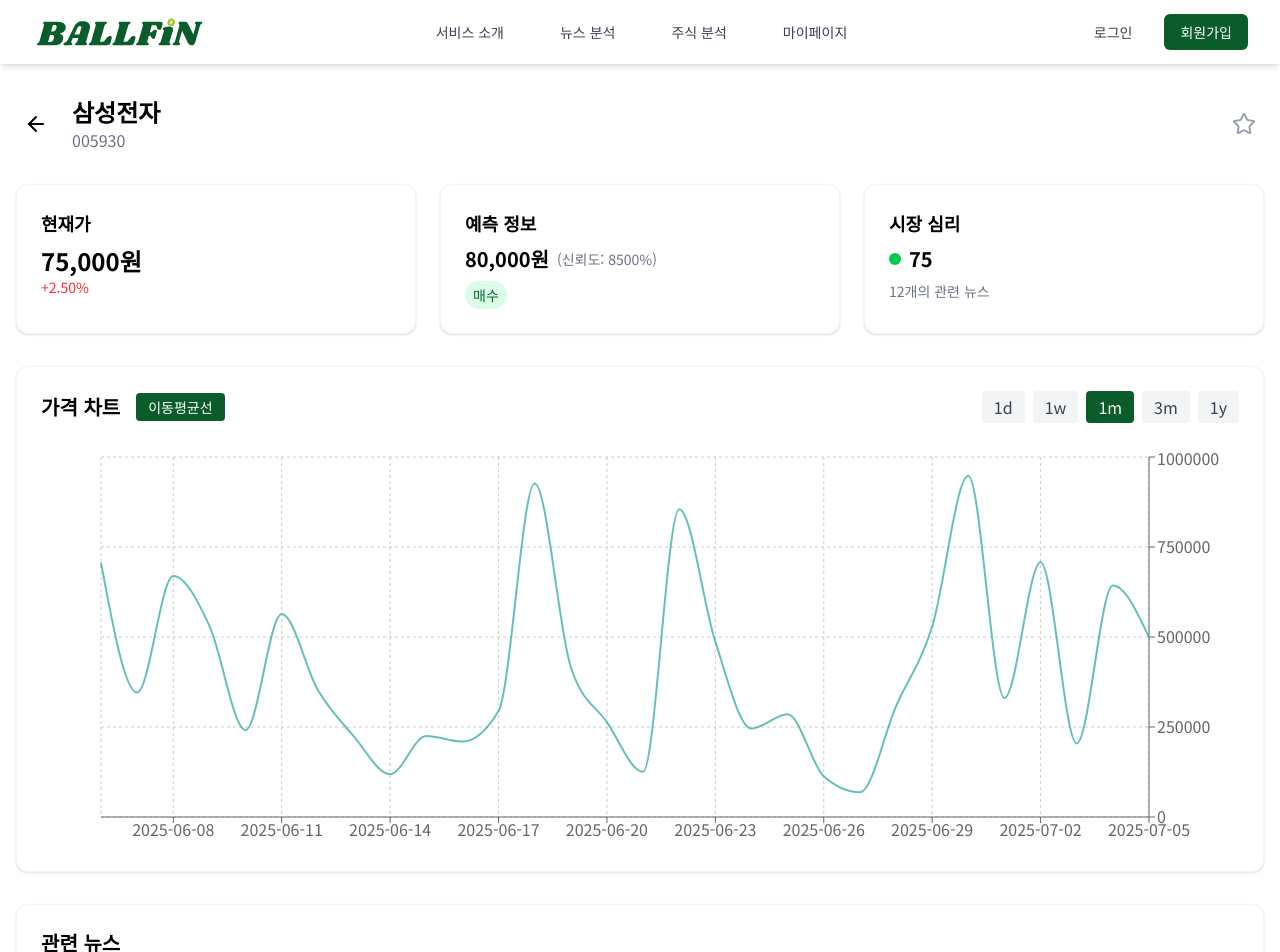
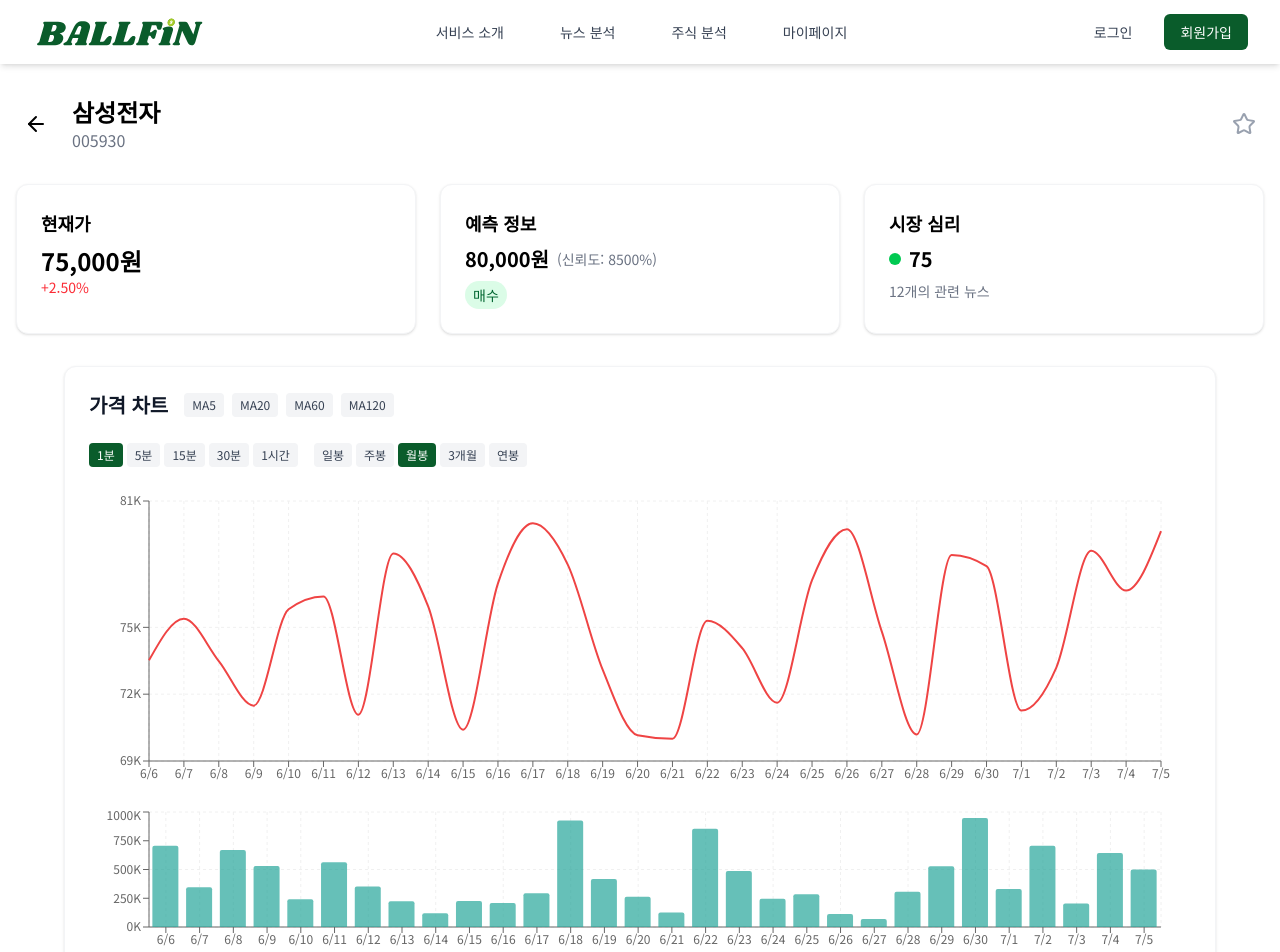
Before and after one commit to BALLFiN/BALLFiN-FE, a React (Vite) app: page /stock/1 in a window 1280 px wide. Shown: the top 952 px of the page. Built offline with nearby package versions, Linux system fonts and the light colour scheme; a web font is replaced by a local one.

Commit message:
🎨: 주식 차트 리차트로 세부 구현

```diff
--- a/src/components/stockDetail/StockChart.tsx
+++ b/src/components/stockDetail/StockChart.tsx
@@ -6,8 +6,9 @@ import {
   CartesianGrid,
   Tooltip,
   ResponsiveContainer,
-  ReferenceLine,
-} from 'recharts';
+  Bar,
+  BarChart,
+} from "recharts";
 
 interface HistoricalData {
   date: string;
@@ -18,113 +19,404 @@ interface HistoricalData {
   volume: number;
   ma5?: number;
   ma20?: number;
+  ma60?: number;
+  ma120?: number;
+}
+
+interface StockDetail {
+  id: number;
+  name: string;
+  code: string;
+  price: number;
+  change: number;
+  score: number;
+  sentiment: "positive" | "negative" | "neutral";
+  newsCount: number;
+  prediction: {
+    targetPrice: number;
+    confidence: number;
+    recommendation: "buy" | "sell" | "hold";
+  };
 }
 
 interface StockChartProps {
   data: HistoricalData[];
-  showMA: boolean;
-  timeRange: '1d' | '1w' | '1m' | '3m' | '1y';
-  onTimeRangeChange: (range: '1d' | '1w' | '1m' | '3m' | '1y') => void;
-  onToggleMA: () => void;
+  showMA: {
+    ma5: boolean;
+    ma20: boolean;
+    ma60: boolean;
+    ma120: boolean;
+  };
+  timeRange:
+    | "1m"
+    | "5m"
+    | "15m"
+    | "30m"
+    | "1h"
+    | "1d"
+    | "1w"
+    | "1m"
+    | "3m"
+    | "1y";
+  onTimeRangeChange: (
+    range: "1m" | "5m" | "15m" | "30m" | "1h" | "1d" | "1w" | "1m" | "3m" | "1y"
+  ) => void;
+  onToggleMA: (maType: "ma5" | "ma20" | "ma60" | "ma120") => void;
 }
 
 const CustomTooltip = ({ active, payload, label }: any) => {
   if (active && payload && payload.length) {
+    const data = payload[0].payload;
     return (
       <div className="bg-white p-4 border border-gray-200 rounded-lg shadow-lg">
-        <p className="font-semibold">{label}</p>
-        <p className="text-red-500">시가: {payload[0].payload.open.toLocaleString()}원</p>
-        <p className="text-red-500">고가: {payload[0].payload.high.toLocaleString()}원</p>
-        <p className="text-blue-500">저가: {payload[0].payload.low.toLocaleString()}원</p>
-        <p className="text-gray-700">종가: {payload[0].payload.close.toLocaleString()}원</p>
-        <p className="text-gray-500">거래량: {payload[0].payload.volume.toLocaleString()}</p>
-        {payload[0].payload.ma5 && (
-          <>
-            <p className="text-purple-500">MA5: {payload[0].payload.ma5.toLocaleString()}원</p>
-            <p className="text-green-500">MA20: {payload[0].payload.ma20.toLocaleString()}원</p>
-          </>
+        <p className="font-semibold text-gray-900">{label}</p>
+        <div className="space-y-1 mt-2">
+          <p className="text-sm">
+            <span className="text-gray-600">시가:</span>
+            <span className="ml-2 font-medium">
+              {data.open?.toLocaleString()}원
+            </span>
+          </p>
+          <p className="text-sm">
+            <span className="text-gray-600">고가:</span>
+            <span className="ml-2 font-medium text-red-500">
+              {data.high?.toLocaleString()}원
+            </span>
+          </p>
+          <p className="text-sm">
+            <span className="text-gray-600">저가:</span>
+            <span className="ml-2 font-medium text-blue-500">
+              {data.low?.toLocaleString()}원
+            </span>
+          </p>
+          <p className="text-sm">
+            <span className="text-gray-600">종가:</span>
+            <span className="ml-2 font-medium">
+              {data.close?.toLocaleString()}원
+            </span>
+          </p>
+          <p className="text-sm">
+            <span className="text-gray-600">거래량:</span>
+            <span className="ml-2 font-medium">
+              {data.volume?.toLocaleString()}
+            </span>
+          </p>
+          {data.ma5 && (
+            <div className="border-t pt-2 mt-2">
+              <p className="text-sm">
+                <span className="text-gray-600">MA5:</span>
+                <span className="ml-2 font-medium text-purple-500">
+                  {data.ma5?.toLocaleString()}원
+                </span>
+              </p>
+              <p className="text-sm">
+                <span className="text-gray-600">MA20:</span>
+                <span className="ml-2 font-medium text-green-500">
+                  {data.ma20?.toLocaleString()}원
+                </span>
+              </p>
+              <p className="text-sm">
+                <span className="text-gray-600">MA60:</span>
+                <span className="ml-2 font-medium text-orange-500">
+                  {data.ma60?.toLocaleString()}원
+                </span>
+              </p>
+              <p className="text-sm">
+                <span className="text-gray-600">MA120:</span>
+                <span className="ml-2 font-medium text-blue-500">
+                  {data.ma120?.toLocaleString()}원
+                </span>
+              </p>
+            </div>
           )}
+        </div>
       </div>
     );
   }
   return null;
 };
 
-export default function StockChart({ data, showMA, timeRange, onTimeRangeChange, onToggleMA }: StockChartProps) {
+// 주가 차트 컴포넌트 (꺾은선)
+const PriceChart = ({
+  data,
+  showMA,
+}: {
+  data: HistoricalData[];
+  showMA: { ma5: boolean; ma20: boolean; ma60: boolean; ma120: boolean };
+}) => {
   return (
-    <div className="bg-white rounded-xl shadow-sm border border-gray-100 p-6 mb-8">
+    <div className="h-[300px] mb-4">
+      <ResponsiveContainer width="100%" height="100%">
+        <ComposedChart
+          data={data}
+          margin={{ top: 10, right: 30, left: 0, bottom: 0 }}
+        >
+          <CartesianGrid strokeDasharray="3 3" stroke="#f0f0f0" />
+          <XAxis
+            dataKey="date"
+            tick={{ fontSize: 12 }}
+            tickFormatter={(value) => {
+              const date = new Date(value);
+              return `${date.getMonth() + 1}/${date.getDate()}`;
+            }}
+          />
+          <YAxis
+            domain={["dataMin - 1000", "dataMax + 1000"]}
+            tick={{ fontSize: 12 }}
+            tickFormatter={(value) => `${(value / 1000).toFixed(0)}K`}
+          />
+          <Tooltip content={<CustomTooltip />} />
+
+          {/* 주가 꺾은선 (빨간색) */}
+          <Line
+            type="monotone"
+            dataKey="close"
+            stroke="#ef4444"
+            strokeWidth={2}
+            dot={false}
+            name="주가"
+          />
+
+          {/* 이동평균선들 */}
+          {showMA.ma5 && (
+            <Line
+              type="monotone"
+              dataKey="ma5"
+              stroke="#8b5cf6"
+              dot={false}
+              strokeWidth={1.5}
+              name="MA5"
+            />
+          )}
+          {showMA.ma20 && (
+            <Line
+              type="monotone"
+              dataKey="ma20"
+              stroke="#22c55e"
+              dot={false}
+              strokeWidth={1.5}
+              name="MA20"
+            />
+          )}
+          {showMA.ma60 && (
+            <Line
+              type="monotone"
+              dataKey="ma60"
+              stroke="#f97316"
+              dot={false}
+              strokeWidth={1.5}
+              name="MA60"
+            />
+          )}
+          {showMA.ma120 && (
+            <Line
+              type="monotone"
+              dataKey="ma120"
+              stroke="#3b82f6"
+              dot={false}
+              strokeWidth={1.5}
+              name="MA120"
+            />
+          )}
+        </ComposedChart>
+      </ResponsiveContainer>
+    </div>
+  );
+};
+
+// 거래량 차트 컴포넌트
+const VolumeChart = ({ data }: { data: HistoricalData[] }) => {
+  return (
+    <div className="h-[150px]">
+      <ResponsiveContainer width="100%" height="100%">
+        <BarChart
+          data={data}
+          margin={{ top: 5, right: 30, left: 0, bottom: 0 }}
+        >
+          <CartesianGrid strokeDasharray="3 3" stroke="#f0f0f0" />
+          <XAxis
+            dataKey="date"
+            tick={{ fontSize: 12 }}
+            tickFormatter={(value) => {
+              const date = new Date(value);
+              return `${date.getMonth() + 1}/${date.getDate()}`;
+            }}
+          />
+          <YAxis
+            tick={{ fontSize: 12 }}
+            tickFormatter={(value) => `${(value / 1000).toFixed(0)}K`}
+          />
+          <Tooltip
+            content={({ active, payload, label }) => {
+              if (active && payload && payload.length) {
+                return (
+                  <div className="bg-white p-2 border border-gray-200 rounded shadow">
+                    <p className="text-sm font-medium">{label}</p>
+                    <p className="text-sm text-gray-600">
+                      거래량: {payload[0].value?.toLocaleString()}
+                    </p>
+                  </div>
+                );
+              }
+              return null;
+            }}
+          />
+          <Bar
+            dataKey="volume"
+            fill="#26a69a"
+            opacity={0.7}
+            radius={[2, 2, 0, 0]}
+          />
+        </BarChart>
+      </ResponsiveContainer>
+    </div>
+  );
+};
+
+export default function StockChart({
+  data,
+  showMA,
+  timeRange,
+  onTimeRangeChange,
+  onToggleMA,
+}: StockChartProps) {
+  return (
+    <div className="bg-white rounded-xl shadow-sm border border-gray-100 p-6 mb-8 max-w-6xl mx-auto">
       <div className="flex items-center justify-between mb-6">
         <div className="flex items-center gap-4">
-          <h2 className="text-xl font-semibold">가격 차트</h2>
+          <h2 className="text-xl font-semibold text-gray-900">가격 차트</h2>
+
+          {/* 이동평균선 토글 버튼들 */}
+          <div className="flex gap-2">
             <button
-            onClick={onToggleMA}
-            className={`px-3 py-1 rounded text-sm ${
-              showMA ? 'bg-[#0A5C2B] text-white' : 'bg-gray-100 text-gray-700 hover:bg-gray-200'
+              onClick={() => onToggleMA("ma5")}
+              className={`px-2 py-1 rounded text-xs transition-colors ${
+                showMA.ma5
+                  ? "bg-purple-500 text-white"
+                  : "bg-gray-100 text-gray-700 hover:bg-gray-200"
               }`}
             >
-            이동평균선
+              MA5
+            </button>
+            <button
+              onClick={() => onToggleMA("ma20")}
+              className={`px-2 py-1 rounded text-xs transition-colors ${
+                showMA.ma20
+                  ? "bg-green-500 text-white"
+                  : "bg-gray-100 text-gray-700 hover:bg-gray-200"
+              }`}
+            >
+              MA20
+            </button>
+            <button
+              onClick={() => onToggleMA("ma60")}
+              className={`px-2 py-1 rounded text-xs transition-colors ${
+                showMA.ma60
+                  ? "bg-orange-500 text-white"
+                  : "bg-gray-100 text-gray-700 hover:bg-gray-200"
+              }`}
+            >
+              MA60
+            </button>
+            <button
+              onClick={() => onToggleMA("ma120")}
+              className={`px-2 py-1 rounded text-xs transition-colors ${
+                showMA.ma120
+                  ? "bg-blue-500 text-white"
+                  : "bg-gray-100 text-gray-700 hover:bg-gray-200"
+              }`}
+            >
+              MA120
             </button>
           </div>
-        <div className="flex gap-2">
-          {['1d', '1w', '1m', '3m', '1y'].map((range) => (
+        </div>
+      </div>
+
+      {/* 시간 범위 선택 */}
+      <div className="flex gap-2 mb-6">
+        {/* 분봉 */}
+        <div className="flex gap-1">
+          {[
+            { key: "1m", label: "1분" },
+            { key: "5m", label: "5분" },
+            { key: "15m", label: "15분" },
+            { key: "30m", label: "30분" },
+            { key: "1h", label: "1시간" },
+          ].map(({ key, label }) => (
             <button
-              key={range}
-              onClick={() => onTimeRangeChange(range as any)}
-              className={`px-3 py-1 rounded ${
-                timeRange === range ? 'bg-[#0A5C2B] text-white' : 'bg-gray-100 text-gray-700 hover:bg-gray-200'
+              key={key}
+              onClick={() => onTimeRangeChange(key as any)}
+              className={`px-2 py-1 rounded text-xs transition-colors ${
+                timeRange === key
+                  ? "bg-[#0A5C2B] text-white"
+                  : "bg-gray-100 text-gray-700 hover:bg-gray-200"
               }`}
             >
-              {range}
+              {label}
+            </button>
+          ))}
+        </div>
+
+        {/* 일봉 이상 */}
+        <div className="flex gap-1 ml-2">
+          {[
+            { key: "1d", label: "일봉" },
+            { key: "1w", label: "주봉" },
+            { key: "1m", label: "월봉" },
+            { key: "3m", label: "3개월" },
+            { key: "1y", label: "연봉" },
+          ].map(({ key, label }) => (
+            <button
+              key={key}
+              onClick={() => onTimeRangeChange(key as any)}
+              className={`px-2 py-1 rounded text-xs transition-colors ${
+                timeRange === key
+                  ? "bg-[#0A5C2B] text-white"
+                  : "bg-gray-100 text-gray-700 hover:bg-gray-200"
+              }`}
+            >
+              {label}
             </button>
           ))}
         </div>
       </div>
-      <div className="h-[400px]">
-        <ResponsiveContainer width="100%" height="100%">
-          <ComposedChart data={data} margin={{ top: 10, right: 30, left: 0, bottom: 0 }}>
-            <CartesianGrid strokeDasharray="3 3" />
-            <XAxis dataKey="date" />
-            <YAxis yAxisId="left" orientation="left" />
-            <YAxis yAxisId="right" orientation="right" />
-            <Tooltip content={<CustomTooltip />} />
-            <ReferenceLine yAxisId="left" y={0} stroke="#666" />
-            {showMA && (
-              <>
-                <Line yAxisId="left" type="monotone" dataKey="ma5" stroke="#8b5cf6" dot={false} strokeWidth={1} />
-                <Line yAxisId="left" type="monotone" dataKey="ma20" stroke="#22c55e" dot={false} strokeWidth={1} />
-              </>
+
+      {/* 주가 차트 */}
+      <PriceChart data={data} showMA={showMA} />
+
+      {/* 거래량 차트 */}
+      <VolumeChart data={data} />
+
+      {/* 범례 */}
+      <div className="flex items-center justify-center gap-4 mt-4 text-sm text-gray-600">
+        <div className="flex items-center gap-2">
+          <div className="w-3 h-0.5 bg-red-500"></div>
+          <span>주가</span>
+        </div>
+        {showMA.ma5 && (
+          <div className="flex items-center gap-2">
+            <div className="w-3 h-0.5 bg-purple-500"></div>
+            <span>MA5</span>
+          </div>
         )}
-            <Line
-              yAxisId="right"
-              type="monotone"
-              dataKey="volume"
-              stroke="#26a69a"
-              dot={false}
-              strokeWidth={2}
-              opacity={0.7}
-            />
-            {data.map((item, index) => (
-              <g key={index}>
-                <line
-                  x1={index * (100 / data.length)}
-                  y1={item.open}
-                  x2={index * (100 / data.length)}
-                  y2={item.close}
-                  stroke={item.close >= item.open ? '#ef4444' : '#3b82f6'}
-                  strokeWidth={2}
-                />
-                <line
-                  x1={index * (100 / data.length)}
-                  y1={item.high}
-                  x2={index * (100 / data.length)}
-                  y2={item.low}
-                  stroke={item.close >= item.open ? '#ef4444' : '#3b82f6'}
-                  strokeWidth={1}
-                />
-              </g>
-            ))}
-          </ComposedChart>
-        </ResponsiveContainer>
+        {showMA.ma20 && (
+          <div className="flex items-center gap-2">
+            <div className="w-3 h-0.5 bg-green-500"></div>
+            <span>MA20</span>
+          </div>
+        )}
+        {showMA.ma60 && (
+          <div className="flex items-center gap-2">
+            <div className="w-3 h-0.5 bg-orange-500"></div>
+            <span>MA60</span>
+          </div>
+        )}
+        {showMA.ma120 && (
+          <div className="flex items-center gap-2">
+            <div className="w-3 h-0.5 bg-blue-500"></div>
+            <span>MA120</span>
+          </div>
+        )}
       </div>
     </div>
   );
```
Lines whose indentation alone changed are shown as unchanged.
